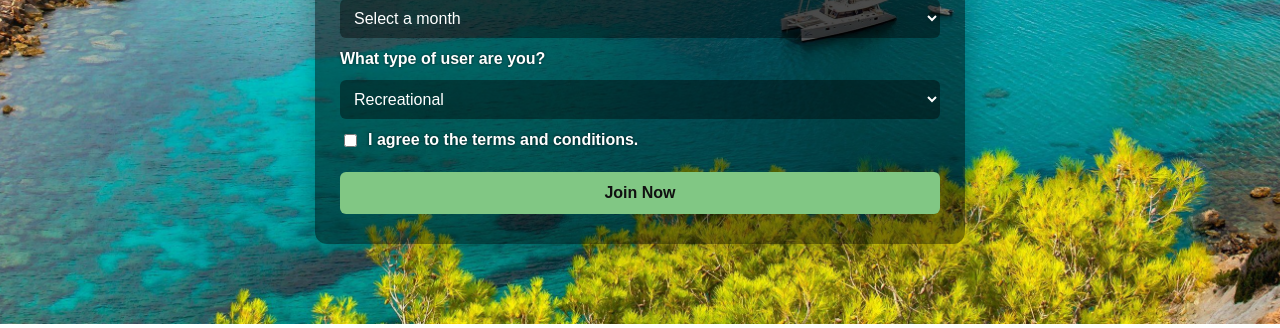
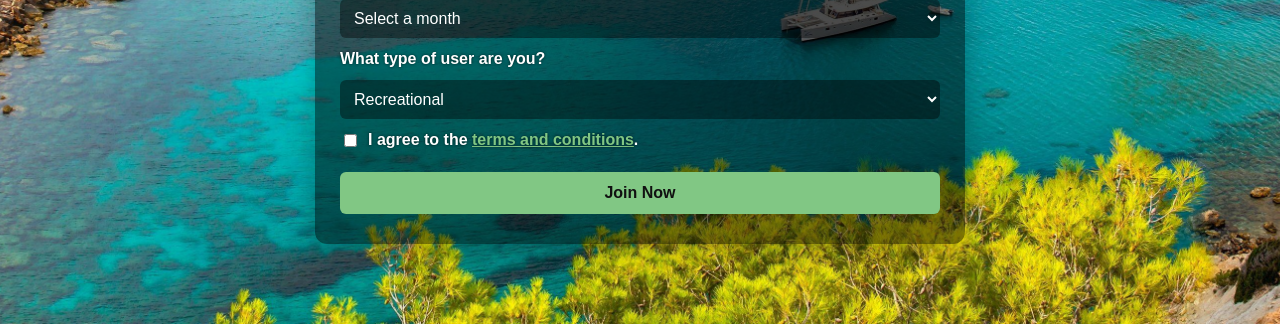
Before and after one commit to GreenLemon432/ibz-pvt-club, a Flask app: page / in a window 1280 px wide. Shown: the part 749-1077 px from the top of the page. Run offline with Flask 3, Linux system fonts and the light colour scheme.

Commit message:
Update index.html

```diff
--- a/templates/index.html
+++ b/templates/index.html
@@ -237,8 +237,10 @@
 
           <div class="checkbox-label">
             <input type="checkbox" id="agree" name="agree" required />
-            <label for="agree">I agree to the terms and conditions.</label>
+            <label for="agree">I agree to the <a href="/terms" target="_blank" style="color: #81c784; text-decoration: underline;">terms and conditions</a>.
+            </label>
           </div>
+
 
           <input type="submit" value="Join Now" />
         </form>
```
